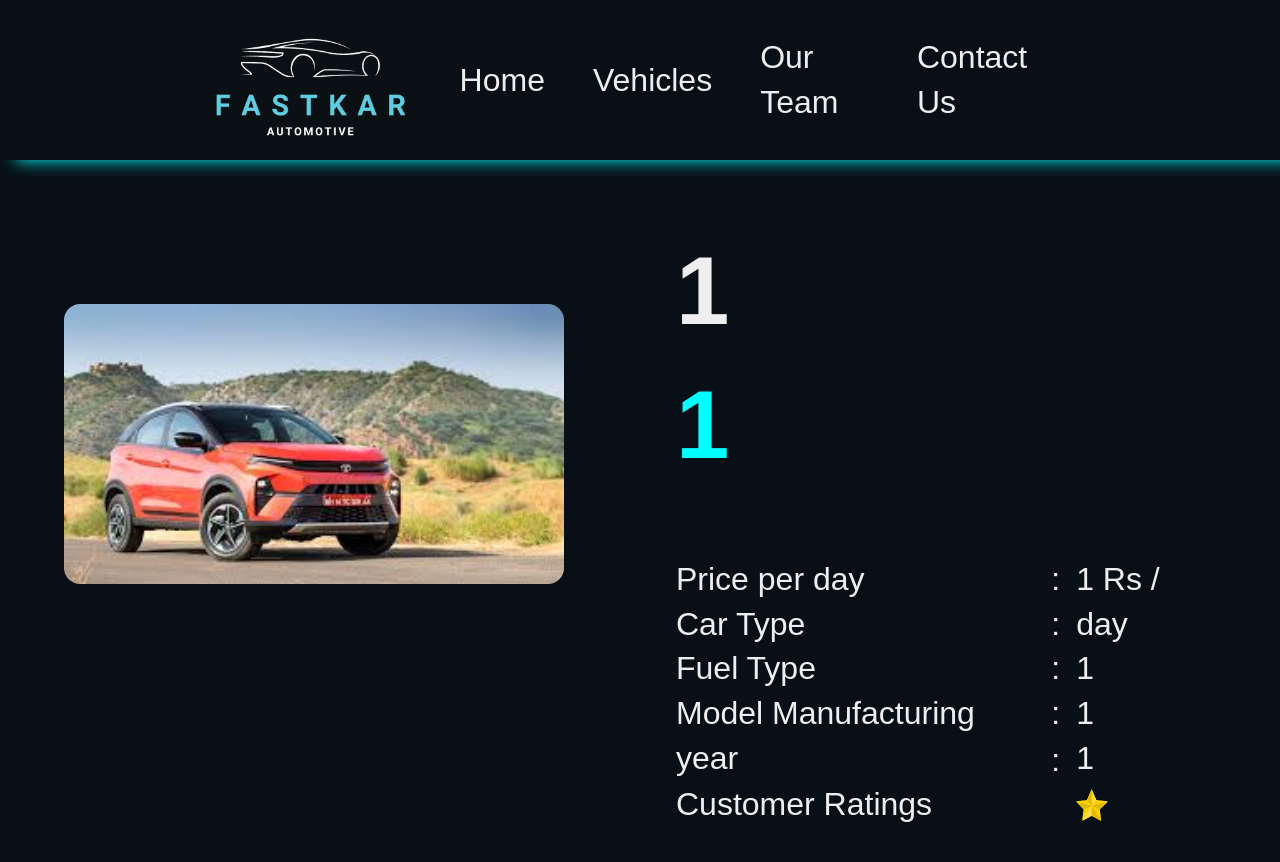
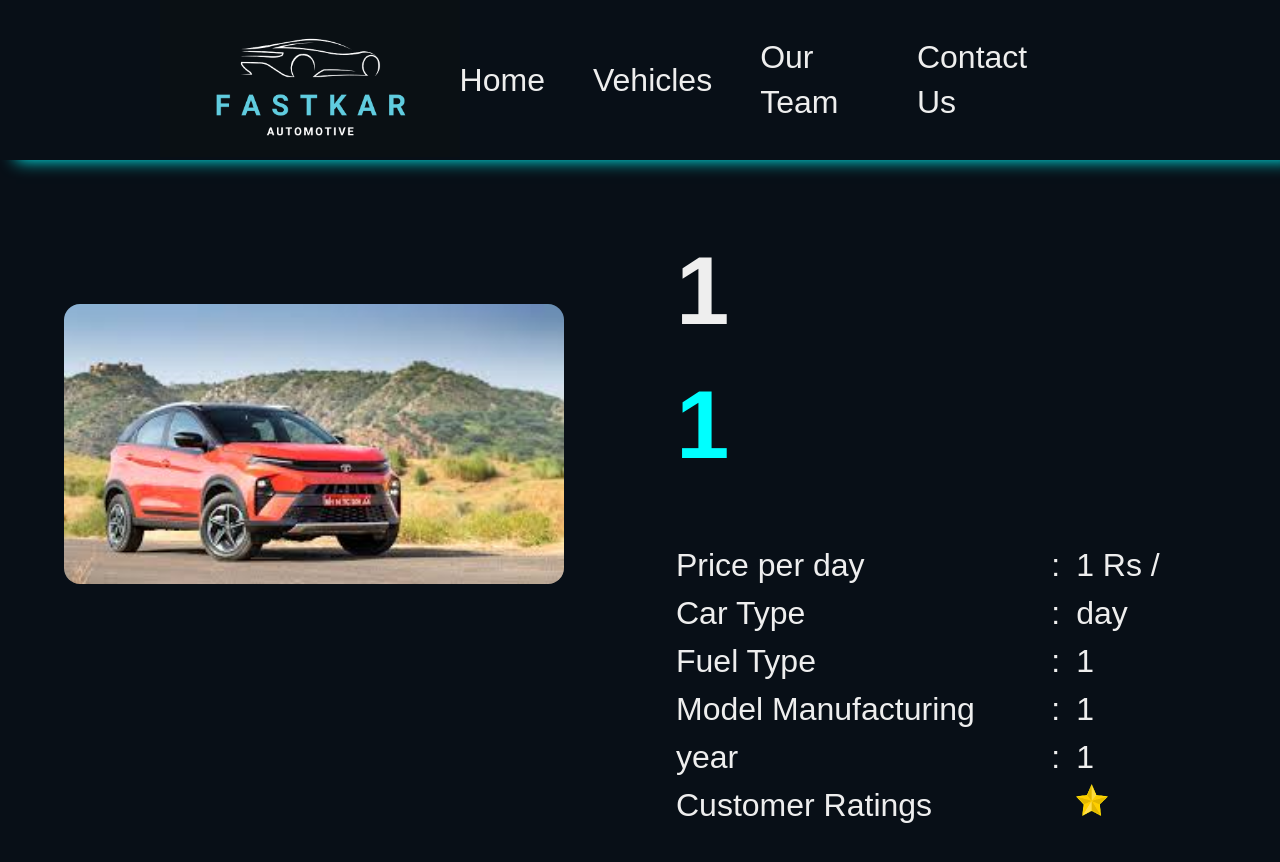
Before and after one commit to sarthak23j/carRental, a React (Vite) app: page /vehicles/1/1/1/1/1/1/1/1 in a window 1280 px wide. Shown: the top 862 px of the page. Built offline with nearby package versions, Linux system fonts and the light colour scheme.

Commit message:
fixed visual bugs

```diff
--- a/src/pages/CarPage.jsx
+++ b/src/pages/CarPage.jsx
@@ -69,25 +69,25 @@ export default function CarPage() {
 
                     <div className="carpage-info">
                         <div className="carpage-info-l">
-                            <div className="carpage-price">Price per day </div>
-                            <div className="carpage-type">Car Type </div>
-                            <div className="carpage-fuel">Fuel Type </div>
-                            <div className="carpage-year">Model Manufacturing year </div>
-                            <div className="carpage-rating">Customer Ratings </div>
+                            <div className="carpage-infodata">Price per day </div>
+                            <div className="carpage-infodata">Car Type </div>
+                            <div className="carpage-infodata">Fuel Type </div>
+                            <div className="carpage-infodata">Model Manufacturing year </div>
+                            <div className="carpage-infodata">Customer Ratings </div>
                         </div>
                         <div className="carpage-info-m">
-                            <div className="carpage-price">:</div>
-                            <div className="carpage-type">:</div>
-                            <div className="carpage-fuel">:</div>
-                            <div className="carpage-year">:</div>
-                            <div className="carpage-rating">:</div>
+                            <div className="carpage-infodata">:</div>
+                            <div className="carpage-infodata">:</div>
+                            <div className="carpage-infodata">:</div>
+                            <div className="carpage-infodata">:</div>
+                            <div className="carpage-infodata">:</div>
                         </div>
                         <div className="carpage-info-r">
-                            <div className="carpage-price">{`${price} Rs / day`}</div>
-                            <div className="carpage-type">{type}</div>
-                            <div className="carpage-fuel">{fuel}</div>
-                            <div className="carpage-year">{year}</div>
-                            <div className="carpage-rating">
+                            <div className="carpage-infodata">{`${price} Rs / day`}</div>
+                            <div className="carpage-infodata">{type}</div>
+                            <div className="carpage-infodata">{fuel}</div>
+                            <div className="carpage-infodata">{year}</div>
+                            <div className="carpage-infodata">
                                 {stars.map((starIcon) => (
                                     <img key={keyGen()} src={starIcon} alt="star" className="rate-star" />
                                 ))}
--- a/src/styles/CarPage.css
+++ b/src/styles/CarPage.css
@@ -26,9 +26,10 @@
 }
 
 .carpage-info{
-    padding-top: 4rem;
+    padding-top: 3rem;
     display: flex;
     gap: 1rem;
+    line-height: 3rem;
 }
 
 .carpage-rating{
```
